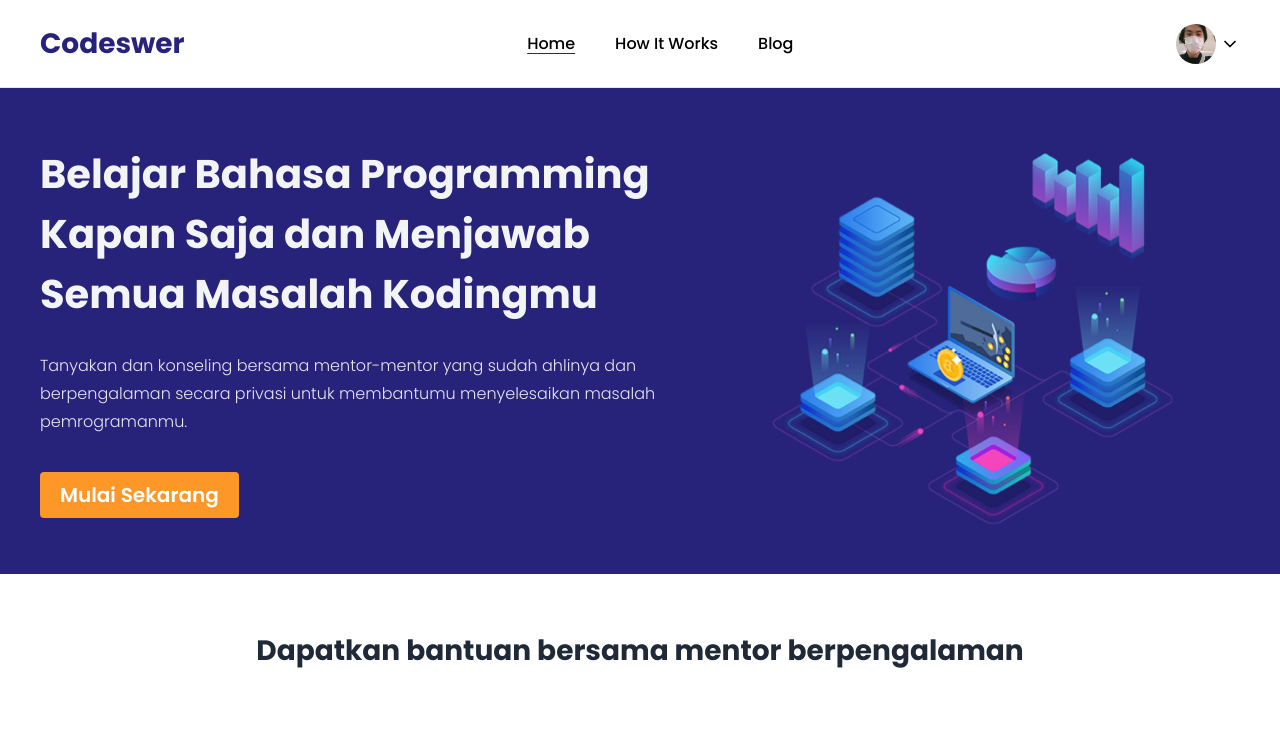
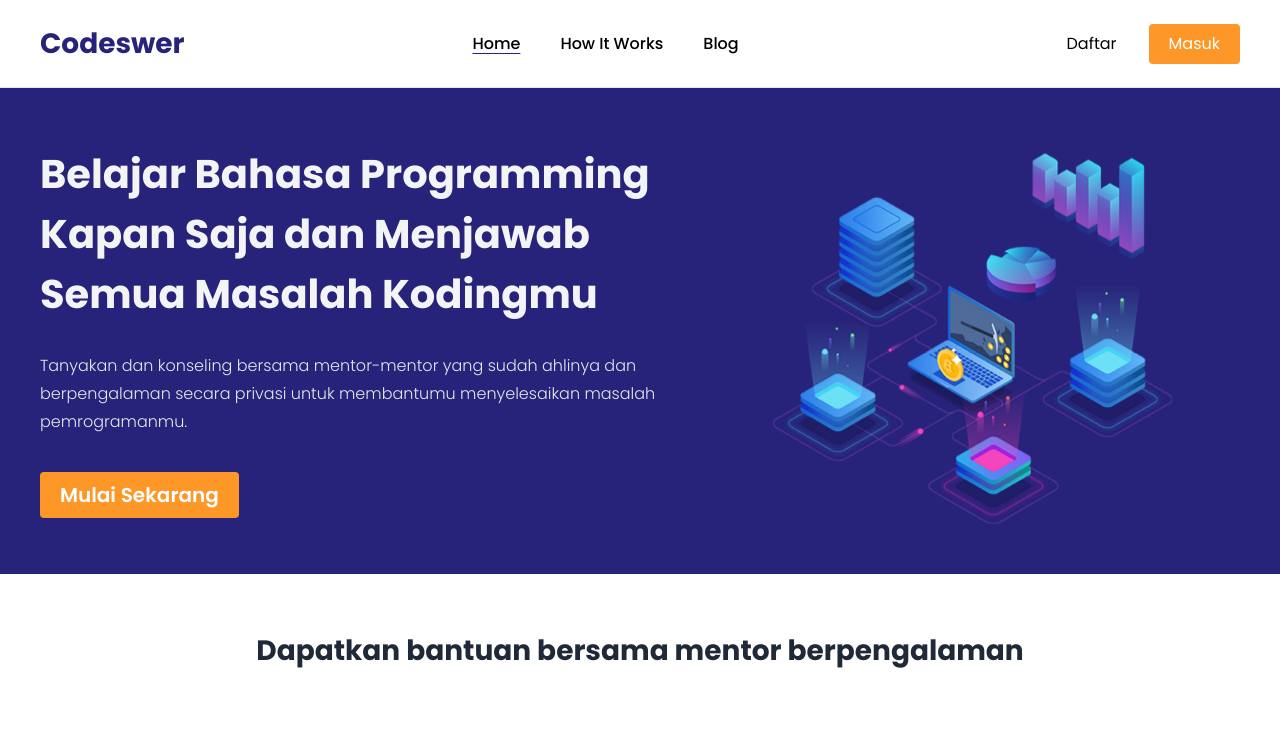
Before and after one commit to rg-km/final-project-engineering-54, a React (Create React App) app in the folder frontend/: page / in a window 1280 px wide. Shown: the top 736 px of the page. Built offline with nearby package versions, Linux system fonts and the light colour scheme.

Commit message:
docs: update button auth at navbar

```diff
--- a/frontend/src/components/Navbar.jsx
+++ b/frontend/src/components/Navbar.jsx
@@ -1,8 +1,8 @@
 import React from "react"
-import AuthBtn from "./auth/AuthBtn";
+// import AuthBtn from "./auth/AuthBtn";
 
 import Image from "./Image";
-// import NoAuthBtn from "./auth/NoAuthBtn";
+import NoAuthBtn from "./auth/NoAuthBtn";
 import { classes } from "../utils/Utils";
 import "../styles/component/_navbar.scss";
 import { NavLink } from 'react-router-dom';
@@ -69,19 +69,19 @@ export default function Navbar() {
                                 Blog
                             </NavLink>
                         </li>
-                        {/* <NoAuthBtn classname="noauth-links" /> */}
-                        <AuthBtn classname={classes(isPopup ? "underline underline-offset-8" : "", "rounded-[5px] auth-links")} onClick={openPopup}>
+                        <NoAuthBtn classname="noauth-links" />
+                        {/* <AuthBtn classname={classes(isPopup ? "underline underline-offset-8" : "", "rounded-[5px] auth-links")} onClick={openPopup}>
                             <h1 className="text-semibold text-[1rem] inline mr-2">Aditya Rizqi</h1>
                             <PopupAuthBtn classname={classes(isPopup ? "active-popup py-2" : "py-0", "right-[4.65rem] top-[13.5rem] " )}/>
-                        </AuthBtn>
+                        </AuthBtn> */}
                     </ul>
                 </div>
 
                 <div id="nav_autentikasi">
-                    {/* <NoAuthBtn classname={"noauth-nav"}/> */}
-                    <AuthBtn classname={classes(isPopup ? "ring-offset-2 ring ring-indigo-code" : "", "rounded-[5px] auth-nav" )} onClick={openPopup}>
+                    <NoAuthBtn classname={"noauth-nav"}/>
+                    {/* <AuthBtn classname={classes(isPopup ? "ring-offset-2 ring ring-indigo-code" : "", "rounded-[5px] auth-nav" )} onClick={openPopup}>
                         <Image classname="w-[2.5rem] mr-1"/>
-                    </AuthBtn>
+                    </AuthBtn>   */}
                     <PopupAuthBtn classname={classes(isPopup ? "active-popup py-2" : "py-0", "popauth-nav right-0 top-[3.25rem] " )}/>
                 </div>
             </nav>
--- a/frontend/src/components/auth/PopupAuthBtn.jsx
+++ b/frontend/src/components/auth/PopupAuthBtn.jsx
@@ -7,10 +7,10 @@ export default function PopupAuthBtn({classname}) {
             <nav>
                 <ul className="poppins font-medium">
                     <li>
-                        <Link to="/question">Tanya</Link>
+                        <Link to="/dashboard">Dashboard</Link>
                     </li>
                     <li>
-                        <Link to="/dashboard">Dashboard</Link>
+                        <Link to="/question">Tanya</Link>
                     </li>
                     <li className="text-red-500 font-light">
                         <Link to="/logout">Keluar</Link>
```
